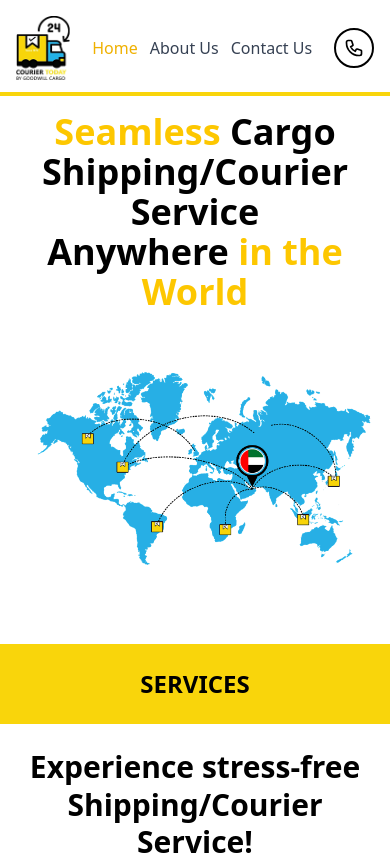
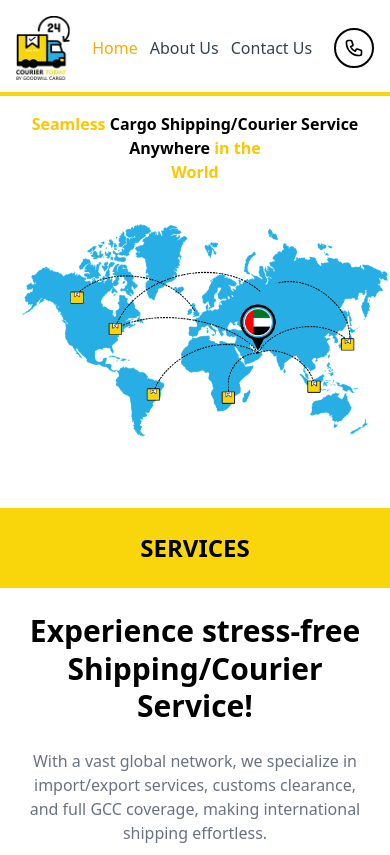
Before and after one commit to bilalnaveed0293/CourierToday, a React (Vite) app: page / in a window 390 px wide. Shown: the top 855 px of the page. Built offline with nearby package versions, Linux system fonts and the light colour scheme.

Commit message:
Updated hero

```diff
--- a/src/Page1/World.jsx
+++ b/src/Page1/World.jsx
@@ -2,15 +2,14 @@ import React from "react";
 import Mapper from "./Mapper";
 import Service from "./Service.jsx";
 import decor from "../assets/decor.png";
-// components/HeroSection.jsx
-// components/HeroSection.jsx (World.jsx)
+
 const World = () => {
   return (
     <div>
       <div className="mx-auto px-4 md:px-6 lg:pl-24 flex flex-col md:flex-row py-4 md:py-12 relative">
         {/* Left side: Text content */}
-        <div className="w-full md:w-1/2 mb-8 md:mb-0 relative text-center md:text-left">
-          <h1 className="text-4xl md:text-5xl lg:text-6xl font-bold mb-2 md:mb-6">
+        <div className="w-full md:w-1/2 mb-4 md:mb-0 relative text-center md:text-left">
+          <h1 className="sm:text-3xl md:text-5xl lg:text-6xl font-bold mb-2 md:mb-6">
             <span className="text-yellow-400">Seamless</span> <span>Cargo Shipping/Courier Service</span>
             <br />
             Anywhere <span className="text-yellow-400">in the</span>
@@ -29,8 +28,8 @@ const World = () => {
           </button>
         </div>
 
-        {/* Right side: World Map */}
-        <div className="w-full md:w-2/3 relative">
+        {/* Right side: World Map - Made bigger for mobile */}
+        <div className="w-full md:w-2/3 relative scale-110 md:scale-100 mt-2 md:mt-0">
           <Mapper />
         </div>
       </div>
```
